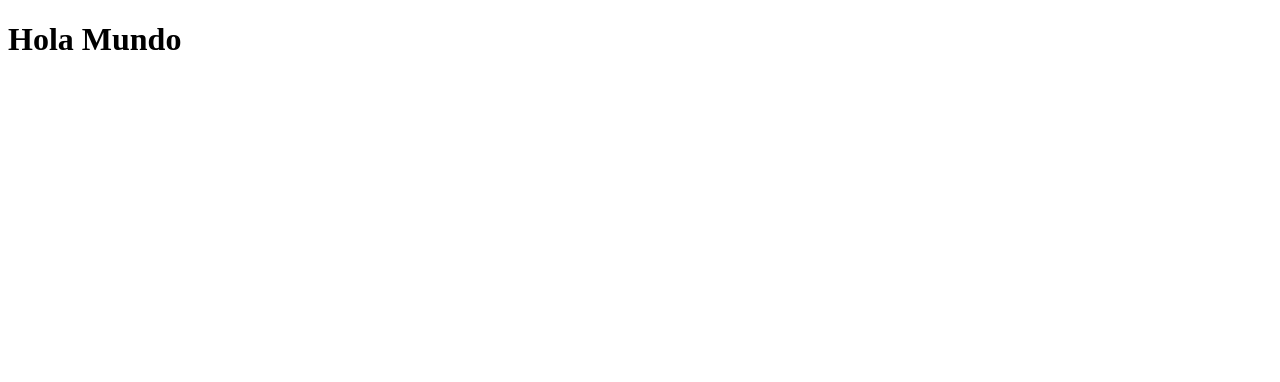
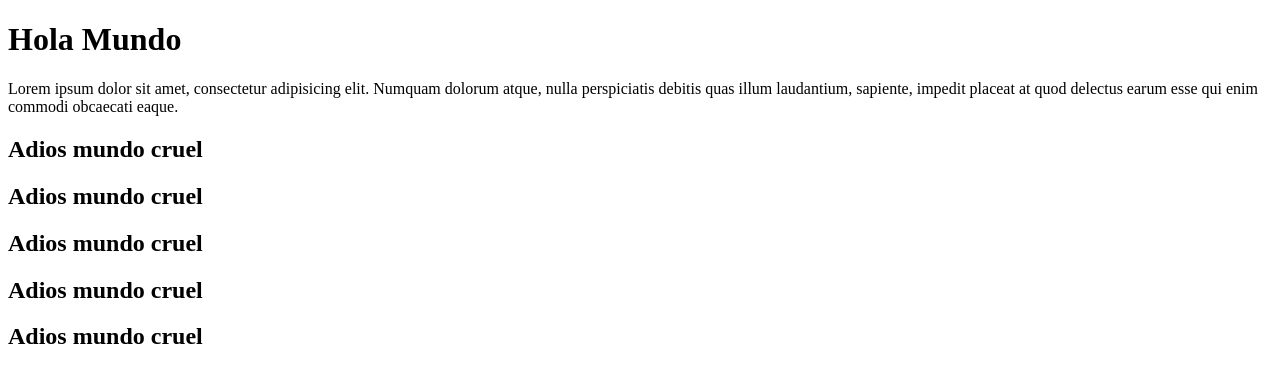
Before and after one commit to angelitaooo/hola-mundo, a plain HTML site: page index.html in a window 1280 px wide. Drawn offline with Linux system fonts and the light colour scheme.

Commit message:
Adding some text.
"Adios mundo cruel"

```diff
--- a/index.html
+++ b/index.html
@@ -7,5 +7,11 @@
 </head>
 <body>
     <h1>Hola Mundo</h1>
+    <p>Lorem ipsum dolor sit amet, consectetur adipisicing elit. Numquam dolorum atque, nulla perspiciatis debitis quas illum laudantium, sapiente, impedit placeat at quod delectus earum esse qui enim commodi obcaecati eaque.</p>
+    <h2>Adios mundo cruel</h2>
+    <h2>Adios mundo cruel</h2>
+    <h2>Adios mundo cruel</h2>
+    <h2>Adios mundo cruel</h2>
+    <h2>Adios mundo cruel</h2>
 </body>
 </html>
```
